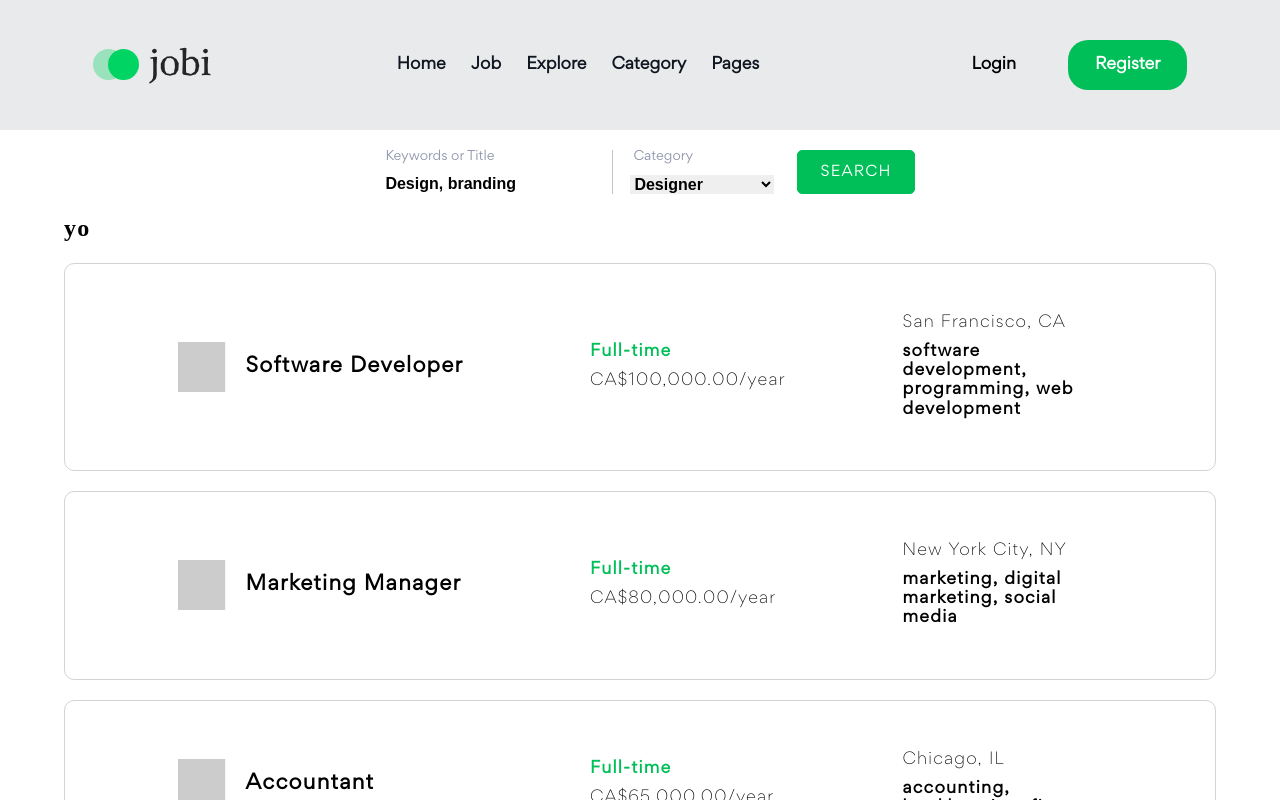
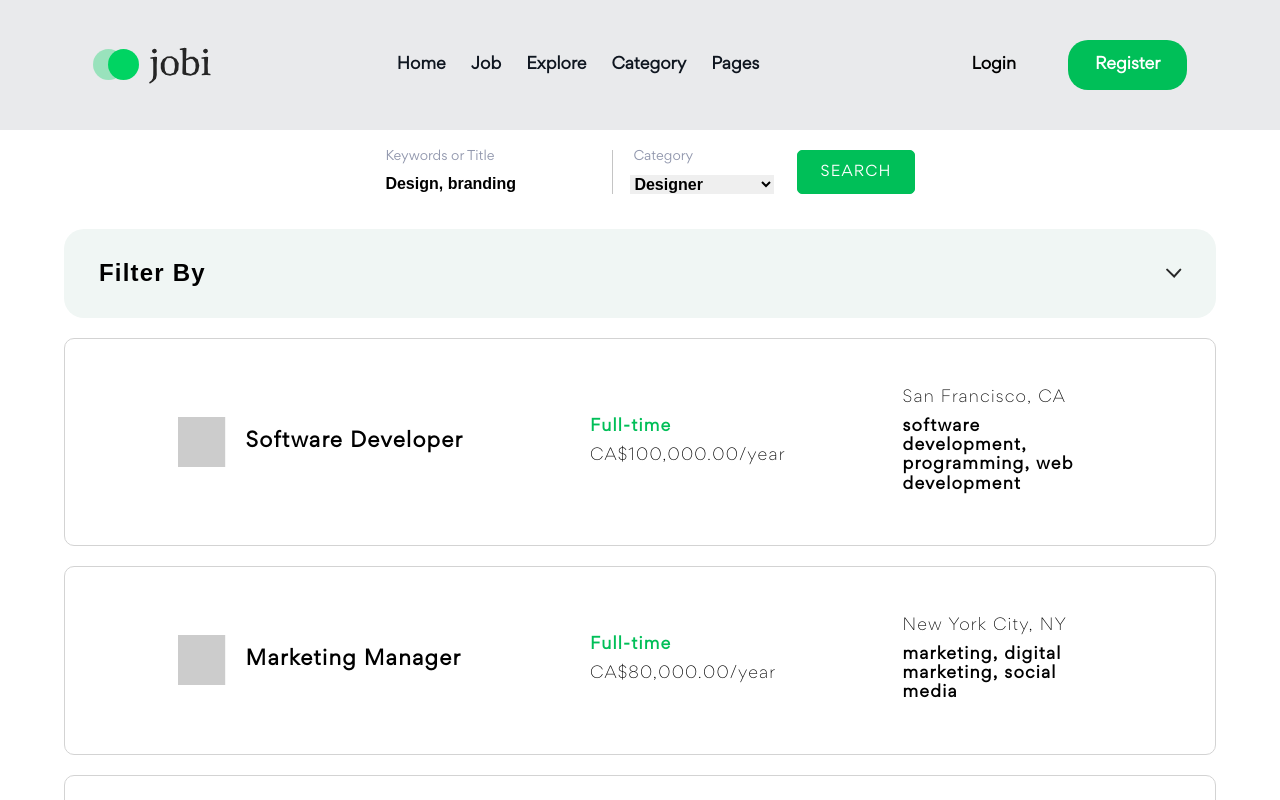
Before and after one commit to jstnthny/jobi, a React (Vite) app: page /JobList in a window 1280 px wide. Shown: the top 800 px of the page. Built offline with nearby package versions, Linux system fonts and the light colour scheme.

Commit message:
keyword filter styling and accordion menu

```diff
--- a/src/components/JobList.jsx
+++ b/src/components/JobList.jsx
@@ -2,6 +2,7 @@ import React, {useState} from 'react';
 import Header from "./Header.jsx";
 import Footer from "./Footer.jsx";
 import upArrow from "../assets/images/upArrow.svg";
+import downArrow from "../assets/images/downArrow.svg";
 
 
 const jobData = [
@@ -118,20 +119,26 @@ export default function JobList(){
 
                             {/* ACCORDION MENU */}
 
-            <div className="accordion-menu">
-                <div className="accordion-header" onClick={toggleAccordion}>
-                    <h2>yo</h2>
-                    <span className={isOpen ?  <img src={upArrow} /> :  <img src={upArrow} />} />
+                <div className="accordion">
+                    {console.log(isOpen)}
+                    <button className="toggle" onClick={toggleAccordion}>
+                        <h2>Filter By</h2>
+                         <div className="directionIndicator">
+                                {isOpen ? <img src={upArrow} /> : <img src={downArrow} />}
                             </div>
+                    </button>
                     {isOpen && (
-                    <div className="accordion-content">
-                        <h3>Filter by keyword</h3>
+                        <div className="accordionContent">
+                            <div className="jobFilterKeyword">
+                                <label htmlFor="jobKeyword">Keyword Or Title</label>
                                 <input
+                                    id="jobKeyord"
                                     type="text"
-                        placeholder="Filter by keyword"
+                                    placeholder="Filter by keyword or Title"
                                     value={keywordFilter}
                                     onChange={(e) => setKeywordFilter(e.target.value)}
                                 />
+                            </div>
                         </div>
                     )}
                 </div>
@@ -142,6 +149,7 @@ export default function JobList(){
                     value={keywordFilter}
                     onChange={e => setKeywordFilter(e.target.value)}
                 /> */}
+
                 {filteredJobsData.map((job, index) => (
                     <div className="jobListing" key={index}>
                         <div className="positionAndLogo">
--- a/src/partials/_accordion.scss
+++ b/src/partials/_accordion.scss
@@ -94,3 +94,28 @@
 .question{
     padding-bottom: 20px;
 }
+
+// Filter Accordion - JOB LISTINGS PAGE
+
+.listings{
+    .accordion{
+        background-color: #F0F6F4;
+        border-radius: 20px;
+        display: flex;
+        border: none;
+        padding: 20px;
+        font-family: variables.$gordita;
+    }
+    .accordionContent{
+        padding:10px 15px;
+    }
+}
+
+.jobFilterKeyword{
+    display: flex;
+    flex-direction: column;
+    gap: 10px;
+    input{
+        width: 200px;
+    }
+}
```
Lines whose indentation alone changed are shown as unchanged.
